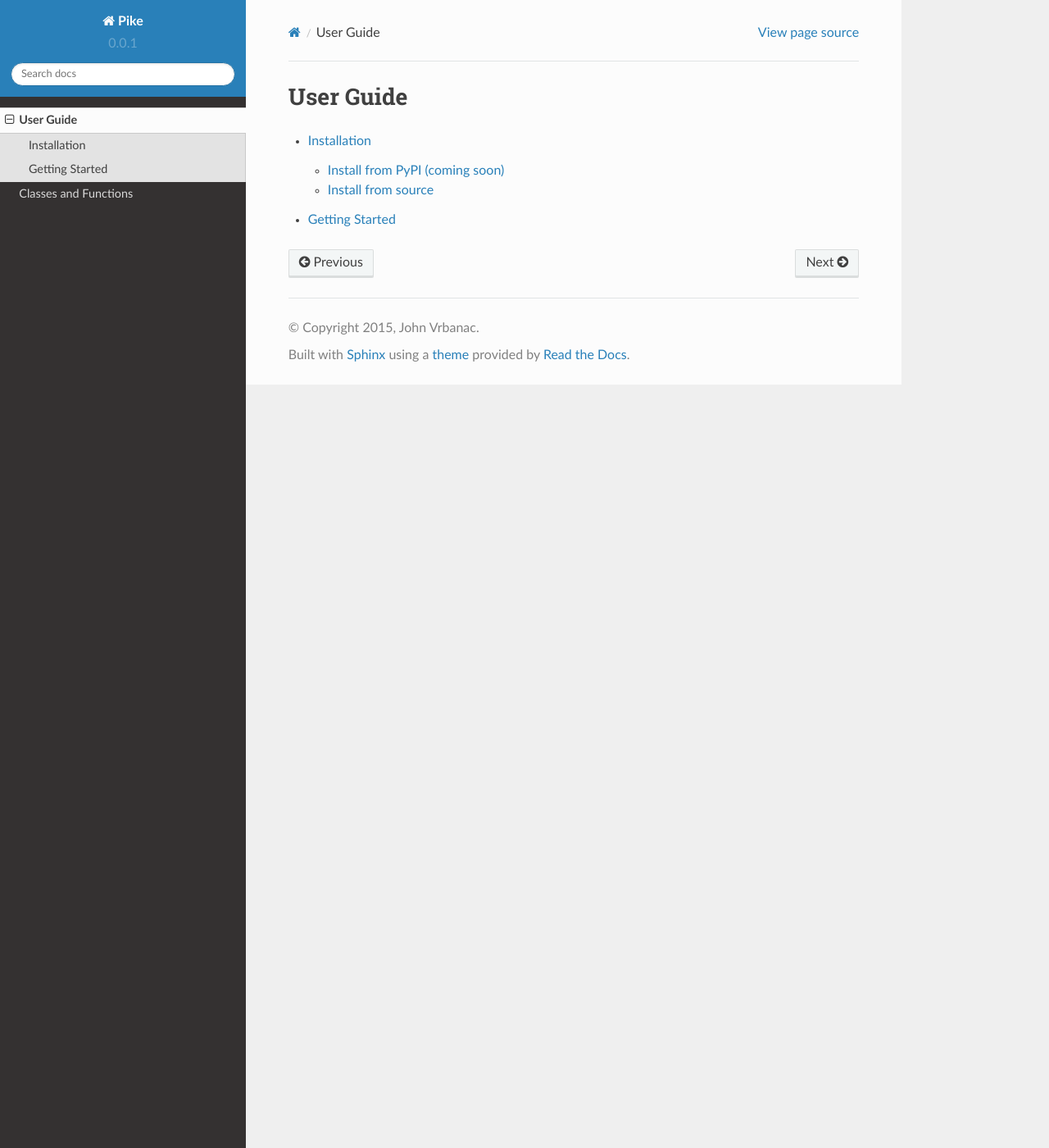
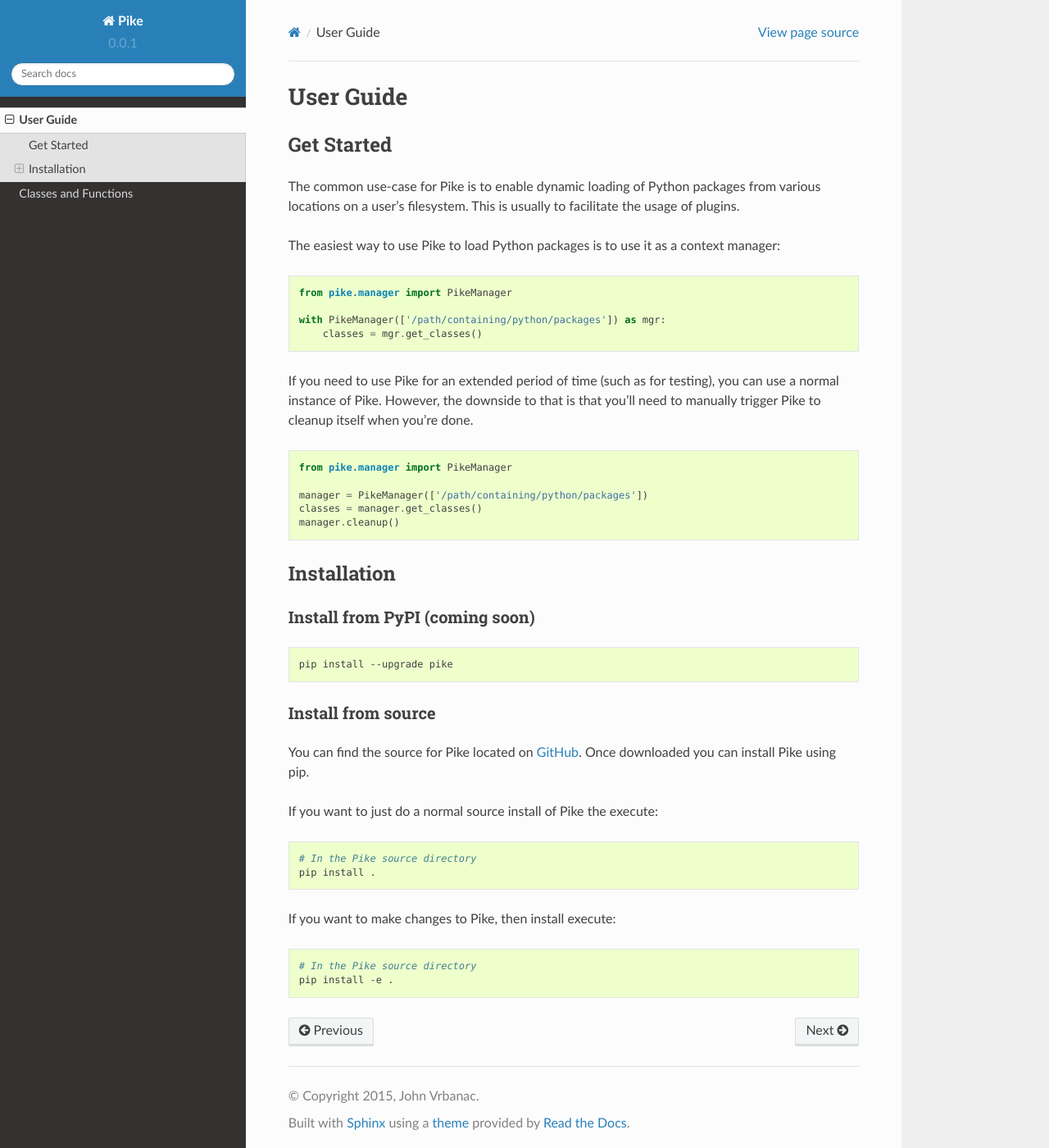
Before and after one commit to pyarmory/pike, a Sphinx documentation site: the page built from docs/user_guide/index.rst, in a window 1280 px wide and 1400 px high. Shown: the whole window at 82% size. Built offline with Sphinx 7.4.7 and the Read the Docs theme 2.0.0, drawn with Linux system fonts in a browser that asks for light colours.

Commit message:
Merging install and getting started into index

```diff
--- a/docs/user_guide/index.rst
+++ b/docs/user_guide/index.rst
@@ -1,8 +1,66 @@
 User Guide
 ==========
 
-.. toctree::
-   :maxdepth: 2
+Get Started
+-----------
 
-   install
-   getting_started
+The common use-case for Pike is to enable dynamic loading of Python packages
+from various locations on a user's filesystem. This is usually to facilitate
+the usage of plugins.
+
+The easiest way to use Pike to load Python packages is to use it as a context
+manager:
+
+.. code-block:: python
+
+    from pike.manager import PikeManager
+
+    with PikeManager(['/path/containing/python/packages']) as mgr:
+        classes = mgr.get_classes()
+
+
+If you need to use Pike for an extended period of time (such as for testing),
+you can use a normal instance of Pike. However, the downside to that is that
+you'll need to manually trigger Pike to cleanup itself when you're done.
+
+.. code-block:: python
+
+    from pike.manager import PikeManager
+
+    manager = PikeManager(['/path/containing/python/packages'])
+    classes = manager.get_classes()
+    manager.cleanup()
+
+
+Installation
+------------
+
+Install from PyPI (coming soon)
+^^^^^^^^^^^^^^^^^^^^^^^^^^^^^^^
+
+.. code-block:: shell
+
+    pip install --upgrade pike
+
+Install from source
+^^^^^^^^^^^^^^^^^^^
+
+You can find the source for Pike located on GitHub_. Once downloaded you can
+install Pike using pip.
+
+If you want to just do a normal source install of Pike the execute:
+
+.. code-block:: shell
+
+    # In the Pike source directory
+    pip install .
+
+If you want to make changes to Pike, then install execute:
+
+.. code-block:: shell
+
+    # In the Pike source directory
+    pip install -e .
+
+
+.. _GitHub: https://github.com/pyarmory/pike
```
Also changed, not shown: docs/user_guide/getting_started.rst (deleted, +0 -31 lines), docs/user_guide/install.rst (deleted, +0 -32 lines).
